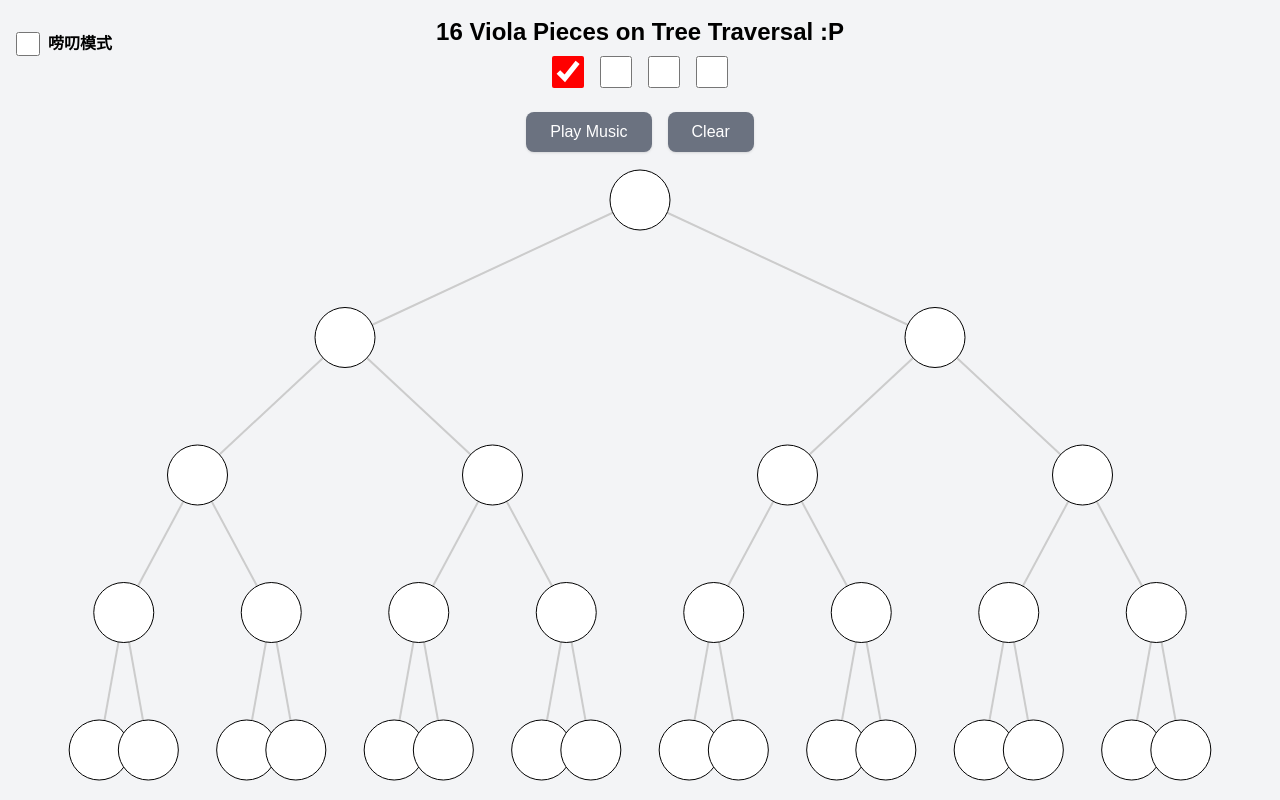
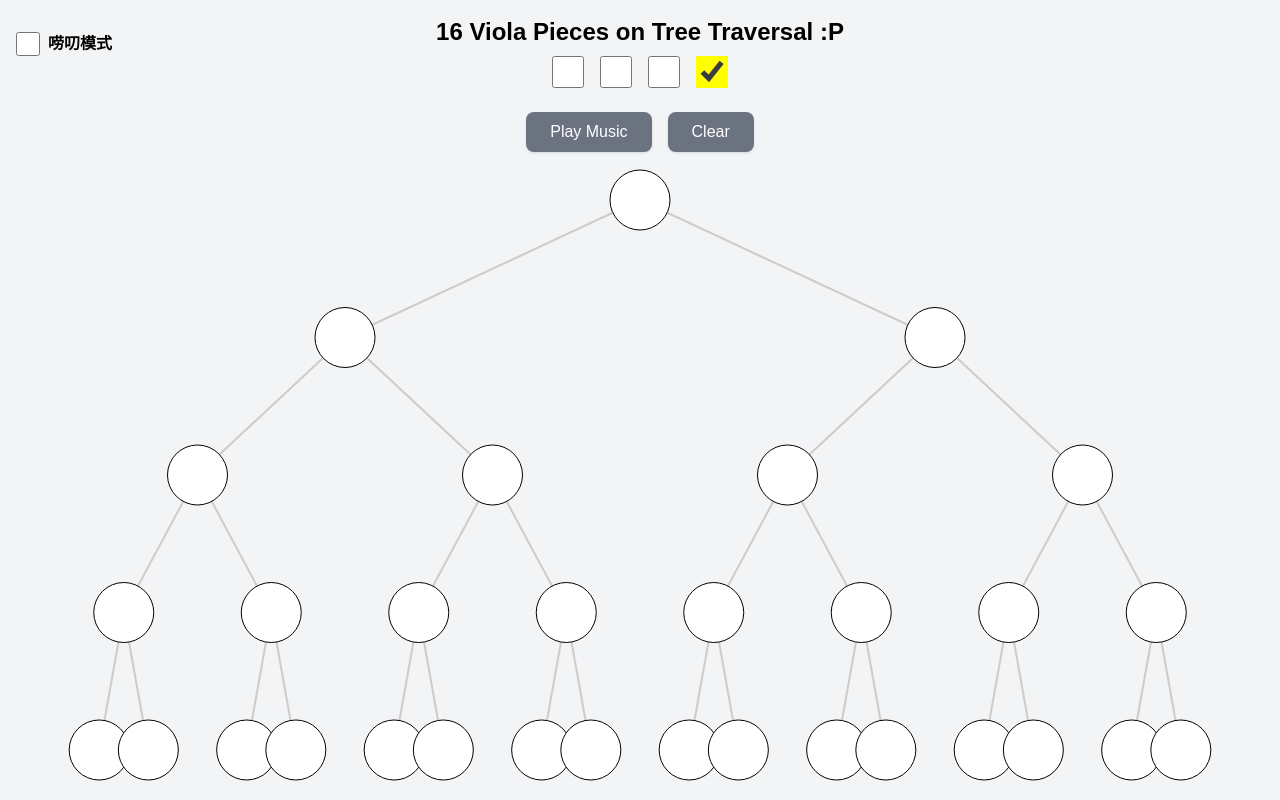
Before and after one commit to helenawsu/treetraversal, a Next.js app: page / in a window 1280 px wide. Built offline with nearby package versions, Linux system fonts and the light colour scheme.

Commit message:
some unsuccessful few notes =_=

```diff
--- a/app/page.tsx
+++ b/app/page.tsx
@@ -11,10 +11,12 @@ const traversalMeasures = {
   preorder: [],
   postorder: [],
   levelorder: [
-    { pitches: [{ note: "C3", duration: 1 }] },
-    { pitches: [{ note: "D3", duration: 1 }] },
-    { pitches: [{ note: "E3", duration: 1 }] },
-    { pitches: [{ note: "F3", duration: 1 }] },
+    {  pitches: [
+      { note: "C3", duration: 4 },
+    ], },
+    { pitches: [{ note: "E3", duration: 2 }, { note: "G#3", duration: 2 }] },
+    { pitches: [{ note: "G3", duration: 2 }, { note: "Eb3", duration: 2 }] },
+    { pitches: [{ note: "F3", duration: 1 }, { note: "F#3", duration: 1 }, { note: "F3", duration: 1 }, { note: "Eb3", duration: 1 }] },
     { pitches: [{ note: "G3", duration: 1 }] },
     { pitches: [{ note: "A3", duration: 1 }] },
     { pitches: [{ note: "B3", duration: 1 }] },
@@ -127,10 +129,10 @@ populateLevelorderNodeIds(root, traversalNodeIds.levelorder);
 
 export default function Home() {
   const [activeTraversals, setActiveTraversals] = useState({
-    preorder: true,
+    preorder: false,
     inorder: false,
     postorder: false,
-    levelorder: false,
+    levelorder: true,
   });
   const [debugMode, setDebugMode] = useState(false);
   const treeContainerRef = useRef<HTMLDivElement>(null);
@@ -221,13 +223,23 @@ export default function Home() {
 
 
   const playMeasure = (
-    measure: { pitches: { note: string; duration: number }[] },
+    measure: { pitches: { note: string | "rest"; duration: number }[] },
     instrument: any // eslint-disable-line @typescript-eslint/no-explicit-any
   ) => {
     let offset = 0; // Time offset within the measure
     measure.pitches.forEach((pitch) => {
-      instrument.play(pitch.note, instrument.context.currentTime + offset, { duration: pitch.duration * multiplier / 1000 });
-      offset += pitch.duration * multiplier / 1000; // Increment the offset by the pitch duration
+      if (pitch.note === "rest") {
+        // Skip playing a note and just wait for the duration
+        offset += pitch.duration * multiplier / 1000;
+      } else {
+        // Play the pitch
+        instrument.play(
+          pitch.note,
+          instrument.context.currentTime + offset,
+          { duration: pitch.duration * multiplier / 1000 }
+        );
+        offset += pitch.duration * multiplier / 1000; // Increment the offset by the pitch duration
+      }
     });
   };
 
```
